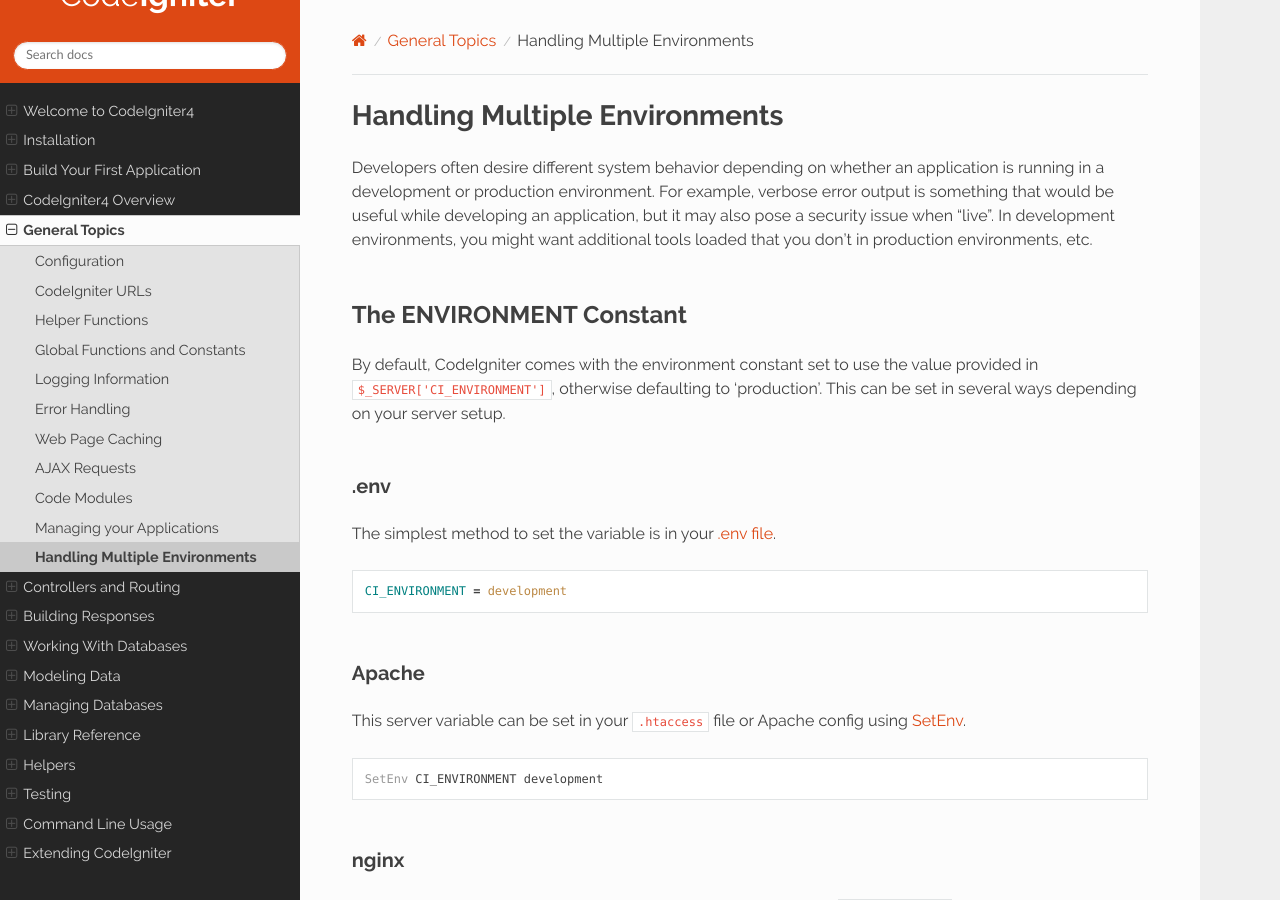
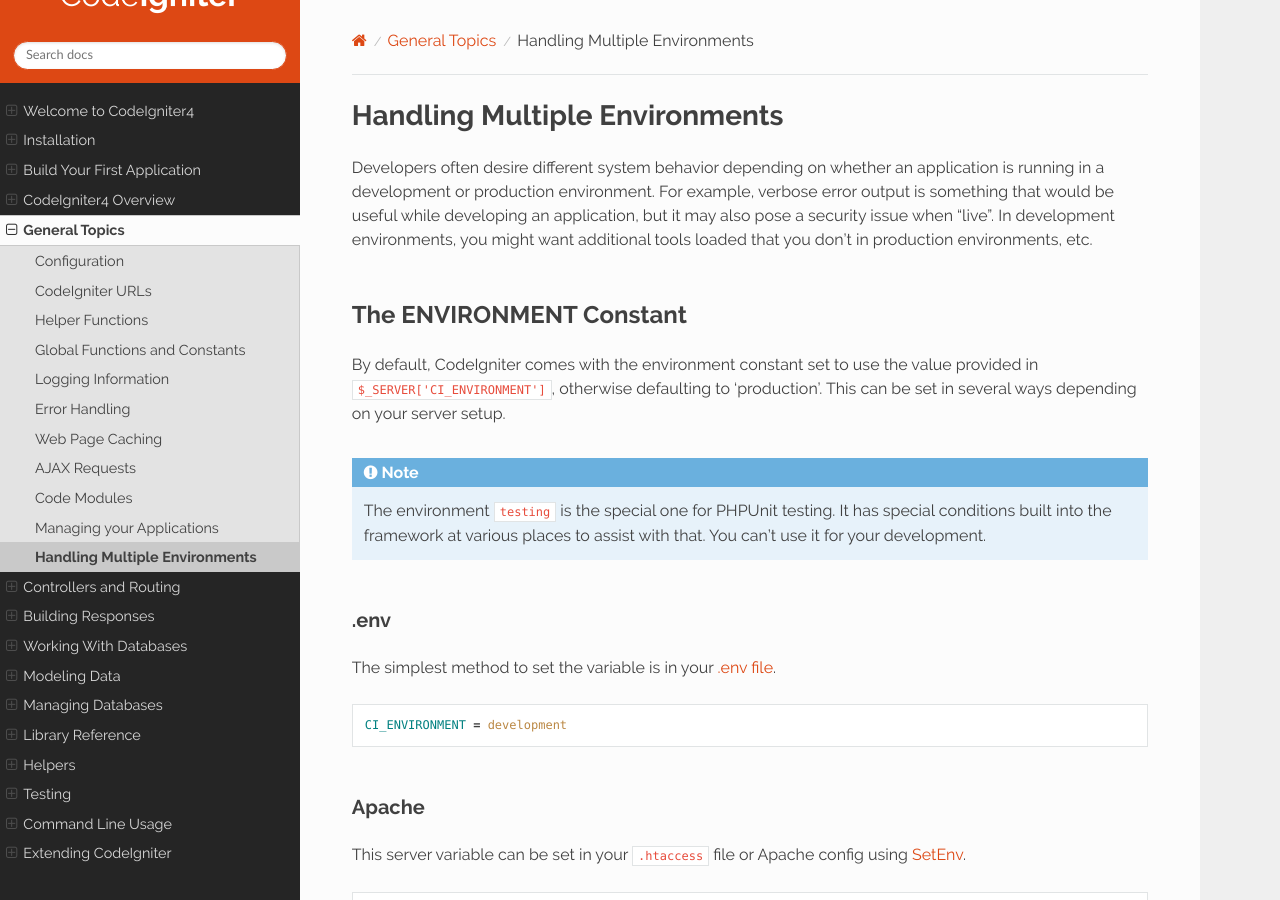
Before and after one commit to NEKOGET/ci4_user_guide_src, a Sphinx documentation site: the page built from source/general/environments.rst, in a window 1280 px wide and 900 px high. Built offline with Sphinx 7.4.7 and the Read the Docs theme 2.0.0, drawn with Linux system fonts in a browser that asks for light colours.

Commit message:
docs: add about env `testing`

```diff
--- a/source/general/environments.rst
+++ b/source/general/environments.rst
@@ -15,6 +15,10 @@ The ENVIRONMENT Constant
 By default, CodeIgniter comes with the environment constant set to use
 the value provided in ``$_SERVER['CI_ENVIRONMENT']``, otherwise defaulting to
 'production'. This can be set in several ways depending on your server setup.
+
+.. note:: The environment ``testing`` is the special one for PHPUnit testing.
+    It has special conditions built into the framework at various places to assist with that.
+    You can't use it for your development.
 
 .env
 ----
```
